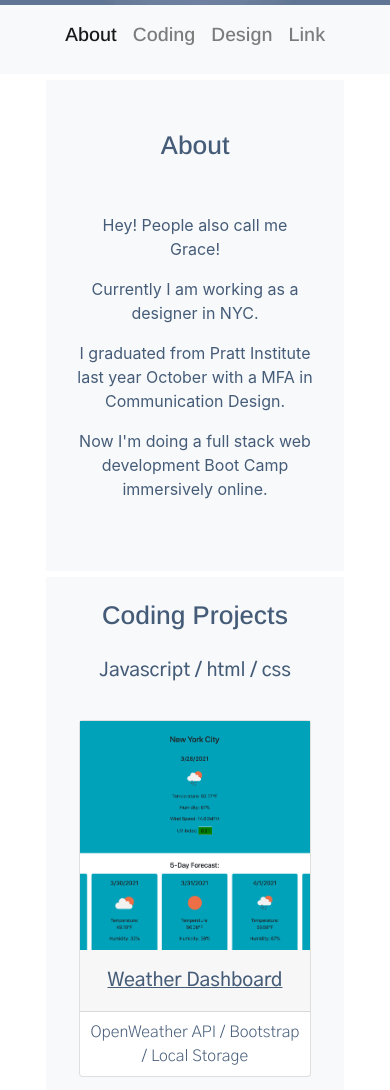
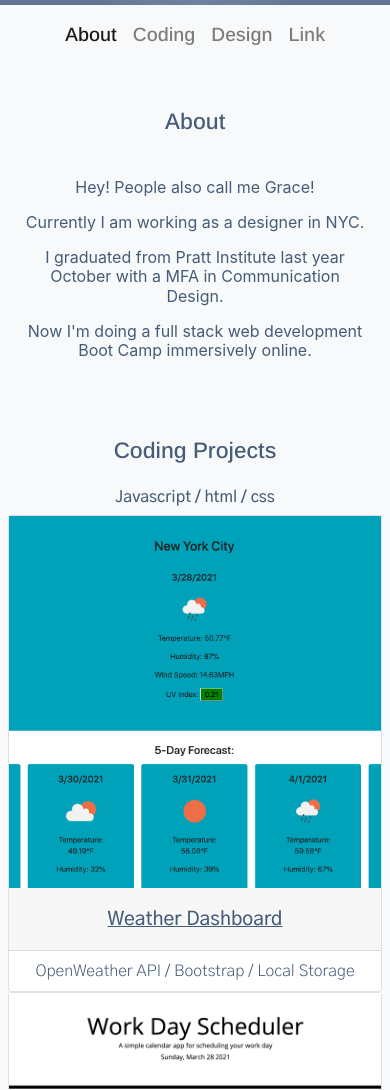
Before and after one commit to graceyangyxt/PortfolioPage, a plain HTML site: page index.html in a window 390 px wide. Shown: the part 166-1256 px from the top of the page. Drawn offline with nearby package versions, Linux system fonts and the light colour scheme.

Commit message:
test small screen

```diff
--- a/assets/style.css
+++ b/assets/style.css
@@ -52,14 +52,9 @@ h3 {
 
 .about {
     margin:2%;
-    /* font-family: Arimo; */
     text-align: center;
     line-height: 1.5;
     color: #455C78;
-    /* border-width: 15px;
-    border-style: solid;
-    border-color: #C5D0DE; */
-
     padding: 30px 30px;
 
 }
@@ -69,8 +64,6 @@ h3 {
     text-align: center;
     line-height: 1.2;
     color: #455C78;
-
-
 }
 
 .coding,
@@ -139,3 +132,40 @@ footer h3, footer p{
     color:#F4F7FA;
 
 }
+
+@media screen and (max-width: 512px) {
+
+    h1{
+        font-size:1.8em;
+    }
+    h2{
+        font-size:1.4em;
+        padding:15px;
+    }
+    h3{
+        font-size:1em;
+    }
+    .about {
+        margin:0;
+        text-align: center;
+        line-height: 1.2;
+        color: #455C78;
+        padding: 20px 20px;
+    }
+     .content {
+        margin: 0;
+        text-align: center;
+        line-height: 1.2;
+        color: #455C78;
+    }
+    .coding,
+    .design,
+    .link{
+    margin:0;
+    padding:2%;
+    }
+    .card{
+        margin:0;
+    }
+
+}
```
